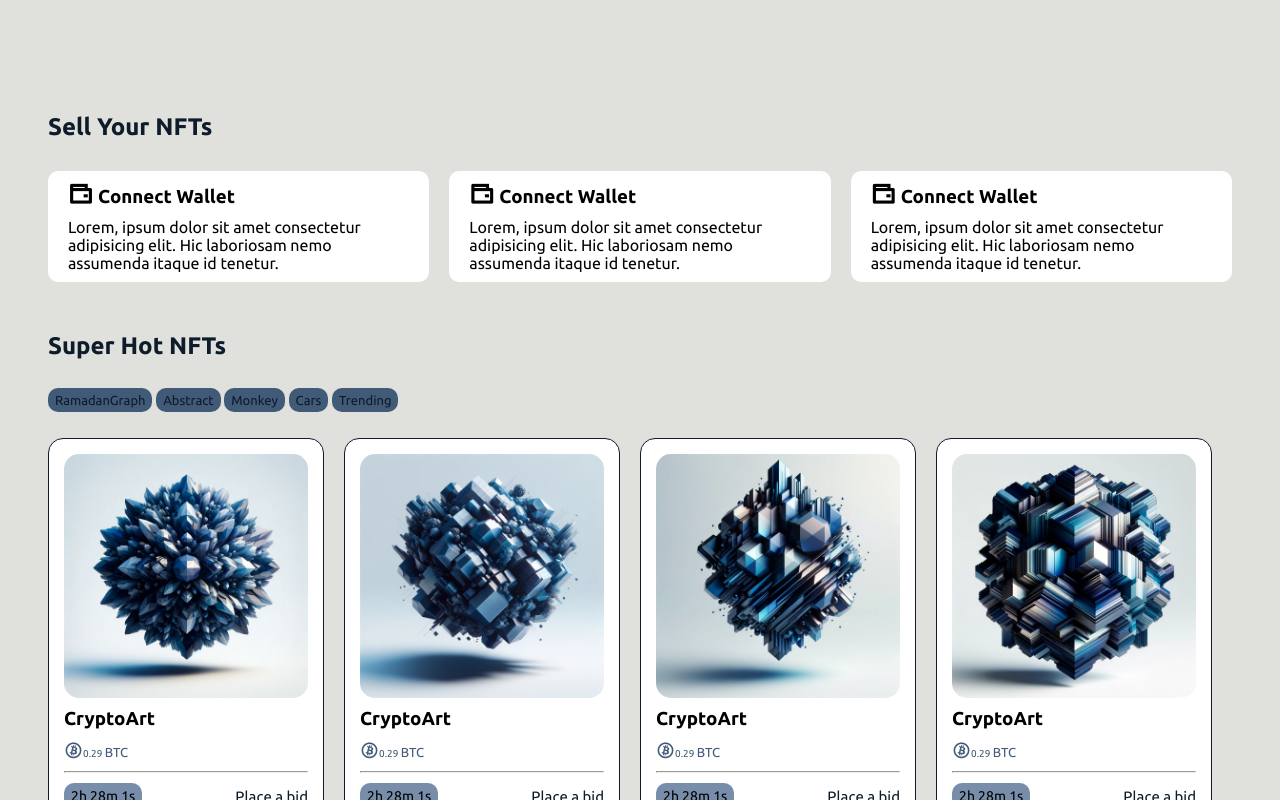
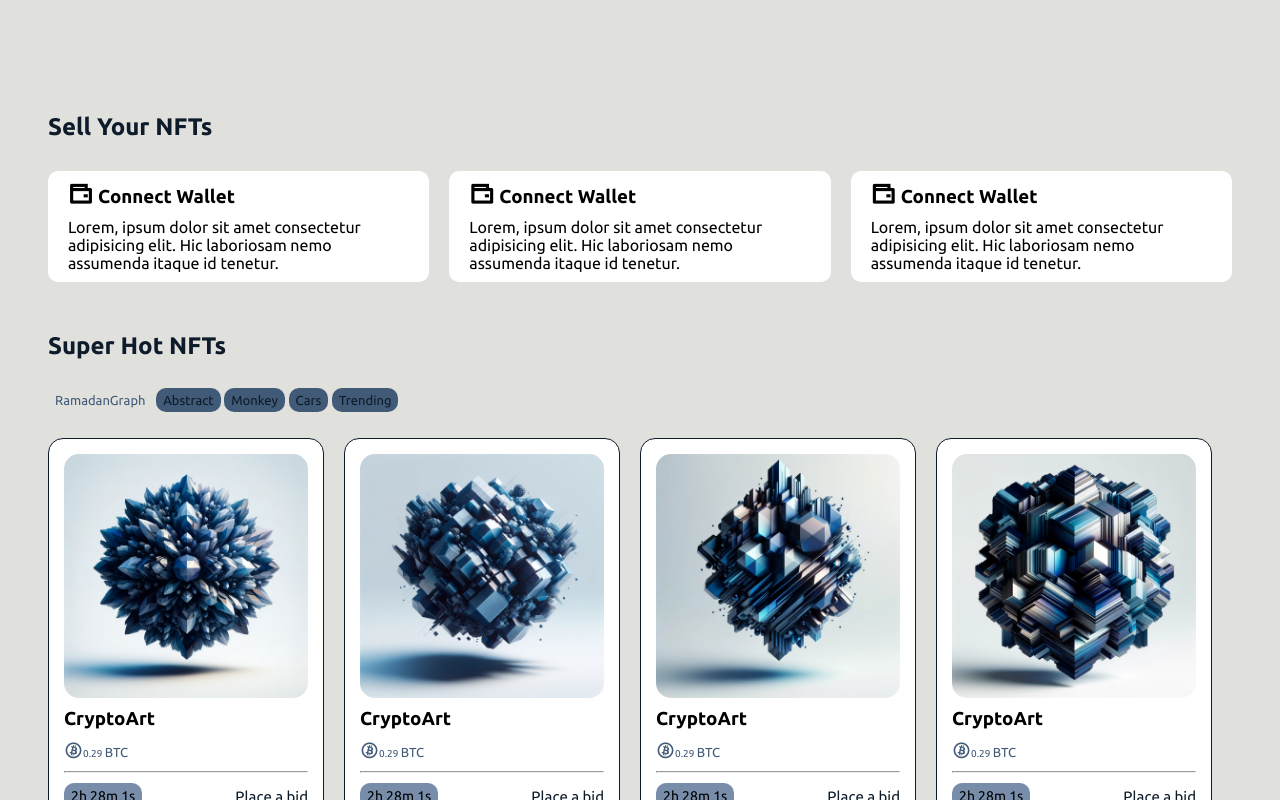
Before and after one commit to abu-masoud/ramadan_portfolio_2, a plain HTML site: page index.html in a window 1280 px wide. In both pictures the pointer is over the link "RamadanGraph". Shown: the part 779-1579 px from the top of the page. Drawn offline with nearby package versions, Linux system fonts and the light colour scheme.

Commit message:
Update style.css

```diff
--- a/assest/css/style.css
+++ b/assest/css/style.css
@@ -196,6 +196,12 @@ nav .nav__links a:hover {
   border-radius: 10px;
   padding: 5px 7px;
   font-size: 13px;
+  transition: all 0.5s ease;
+}
+
+.super .tabs a:hover {
+  background-color: var(--bg-color);
+  color: var(--hover-color);
 }
 
 .super .cards {
@@ -404,6 +410,6 @@ nav .nav__links a:hover {
   }
 
   .best__sellers .card {
-    width: 100%
+    width: 100%;
   }
 }
```
Lines whose indentation alone changed are shown as unchanged.
